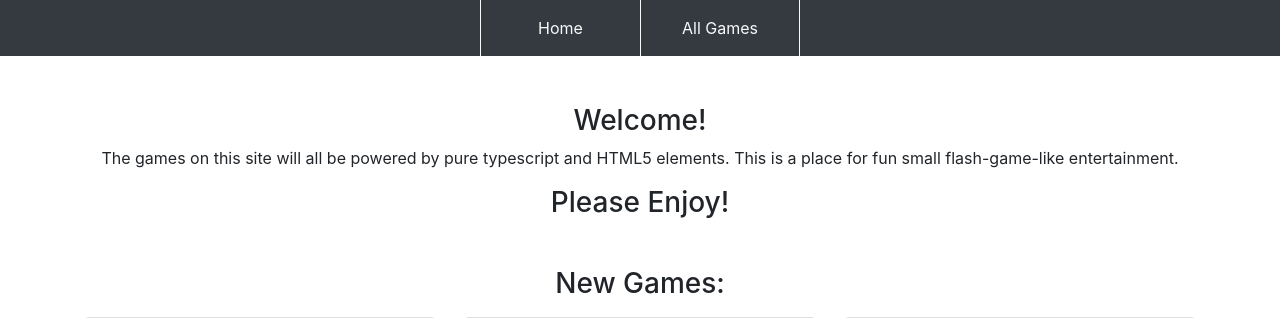
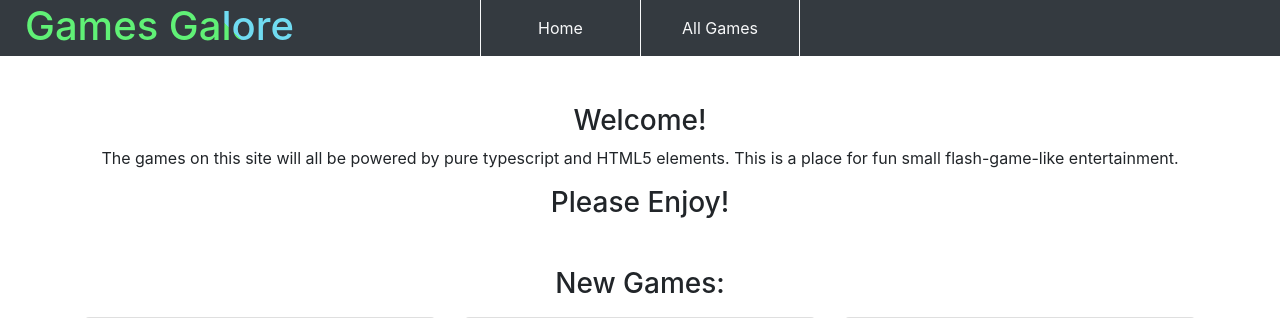
Before and after one commit to Dino-Martinez/spd1.2-final-project, a Flask app: page / in a window 1280 px wide. Shown: the top 318 px of the page. Run offline with Flask 2, Linux system fonts and the light colour scheme; some libraries are stand-ins or nearby versions.

Commit message:
added fun animated text

```diff
--- a/static/styles.css
+++ b/static/styles.css
@@ -1,3 +1,24 @@
 canvas {
   background: #ccc;
 }
+.nav-title {
+  position:absolute;
+  top:0.3%;
+  left: 25px;
+  transition: all .3s ease;
+}
+.nav-title h1 {
+  background-size: 200% auto;
+  background-image: -webkit-linear-gradient(45deg, #F16093 33%, #60F176 33% 70%, #70DBF1 70%);
+  -webkit-background-clip: text;
+  -webkit-text-fill-color: transparent;
+  animation: swipe 3s ease 0s infinite forwards;
+}
+@keyframes swipe {
+  0% {
+    background-position: 0 0;
+  }
+  50% {
+    background-position: 100% 0;
+  }
+}
--- a/templates/base.html
+++ b/templates/base.html
@@ -8,6 +8,9 @@
     <body>
         <main>
           <nav class="nav bg-dark w-100 justify-content-center">
+            <div class="nav-title">
+              <h1>Games Galore</h1>
+            </div>
             <ul class="nav w-25 d-flex">
               <li class="w-50 nav-item">
                 <a class="nav-link p-3 btn btn-outline-light rounded-0 border-right-0 border-top-0 border-bottom-0" href="/">Home</a>
--- a/templates/homepage.html
+++ b/templates/homepage.html
@@ -19,7 +19,7 @@
           <div class="row justify-content-center">
             <div class="offset-lg-2"></div>
             <p class="col-lg-4">x Likes</p>
-            <a class="col-lg-4 col-6 btn btn-outline-dark px-3" href="">Play!</a>
+            <a class="col-lg-4 col-6 btn btn-outline-dark px-3" href="/games/1">Play!</a>
           </div>
         </div>
       </div>
@@ -34,7 +34,7 @@
           <div class="row justify-content-center">
             <div class="offset-lg-2"></div>
             <p class="col-lg-4">x Likes</p>
-            <a class="col-lg-4 col-6 btn btn-outline-dark px-3" href="">Play!</a>
+            <a class="col-lg-4 col-6 btn btn-outline-dark px-3" href="/games/2">Play!</a>
           </div>
         </div>
       </div>
@@ -49,7 +49,7 @@
           <div class="row justify-content-center">
             <div class="offset-lg-2"></div>
             <p class="col-lg-4">x Likes</p>
-            <a class="col-lg-4 col-6 btn btn-outline-dark px-3" href="">Play!</a>
+            <a class="col-lg-4 col-6 btn btn-outline-dark px-3" href="/games/3">Play!</a>
           </div>
         </div>
       </div>
@@ -67,7 +67,7 @@
           <div class="row justify-content-center">
             <div class="offset-lg-2"></div>
             <p class="col-lg-4">x Likes</p>
-            <a class="col-lg-4 col-6 btn btn-outline-dark px-3" href="">Play!</a>
+            <a class="col-lg-4 col-6 btn btn-outline-dark px-3" href="/games/1">Play!</a>
           </div>
         </div>
       </div>
@@ -82,7 +82,7 @@
           <div class="row justify-content-center">
             <div class="offset-lg-2"></div>
             <p class="col-lg-4">x Likes</p>
-            <a class="col-lg-4 col-6 btn btn-outline-dark px-3" href="">Play!</a>
+            <a class="col-lg-4 col-6 btn btn-outline-dark px-3" href="/games/2">Play!</a>
           </div>
         </div>
       </div>
@@ -97,7 +97,7 @@
           <div class="row justify-content-center">
             <div class="offset-lg-2"></div>
             <p class="col-lg-4">x Likes</p>
-            <a class="col-lg-4 col-6 btn btn-outline-dark px-3" href="">Play!</a>
+            <a class="col-lg-4 col-6 btn btn-outline-dark px-3" href="/games/3">Play!</a>
           </div>
         </div>
       </div>
```
Also changed, not shown: 1 other file.
